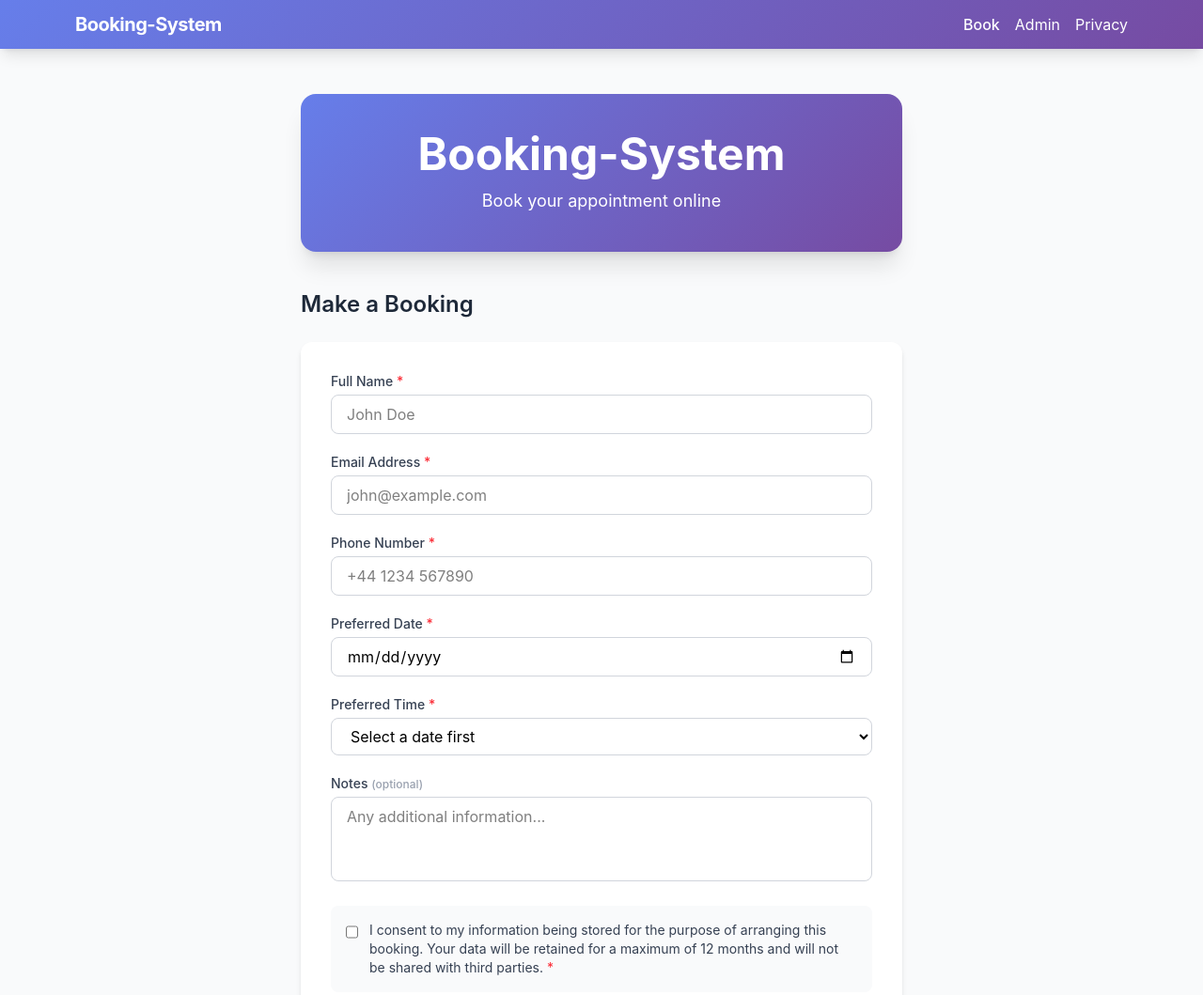
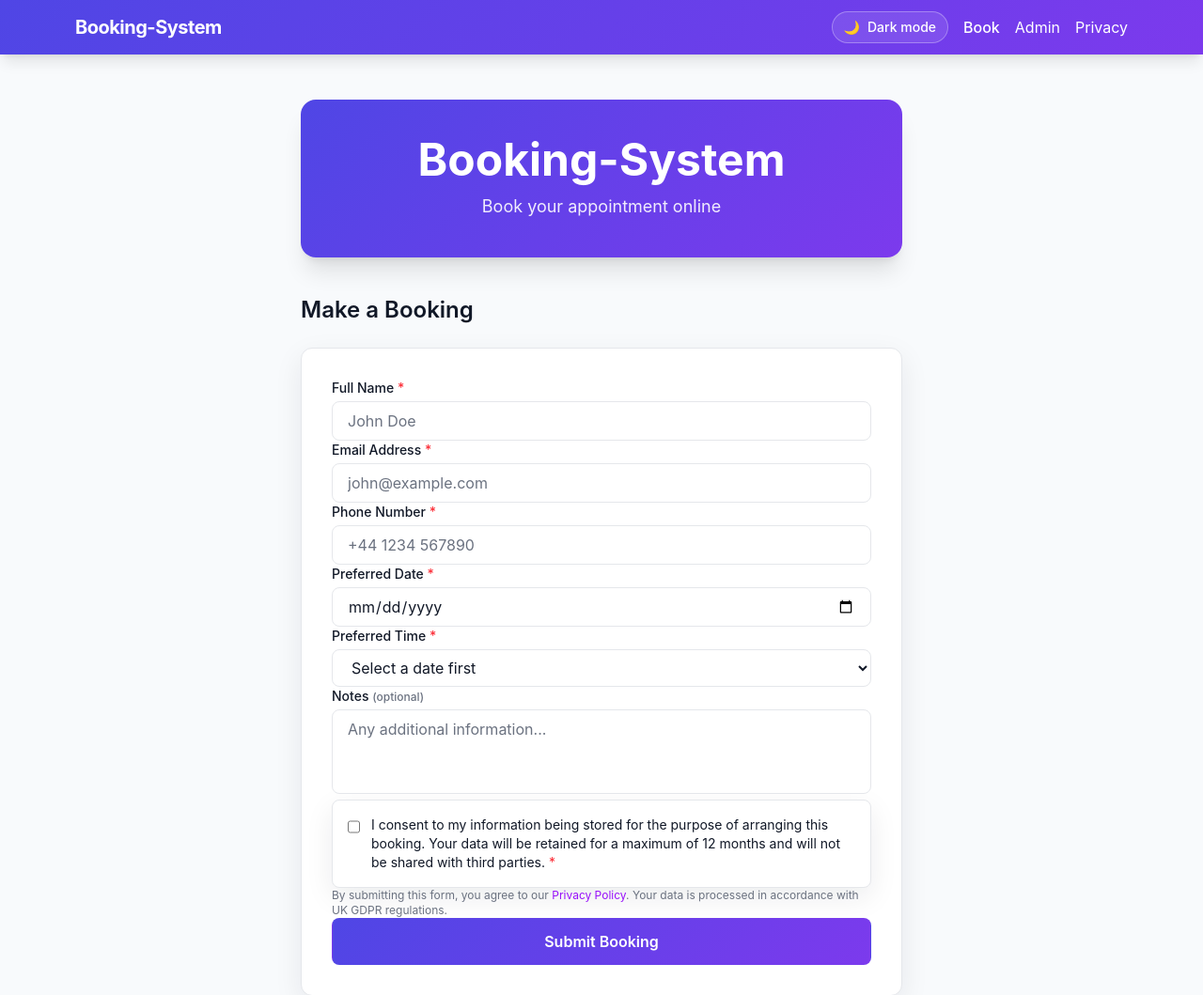
Before and after one commit to Tezeroth/Booking-System, a website: page public/index.html in a window 1280 px wide. Shown: the top 1059 px of the page at 94% size. Drawn offline with Linux system fonts and the light colour scheme.

Commit message:
Implement CSS-variable dark mode with FOUC-safe bootstrap

```diff
--- a/public/index.html
+++ b/public/index.html
@@ -6,40 +6,41 @@
     <meta name="description" content="Book your appointment online">
     <meta http-equiv="Content-Security-Policy" content="default-src 'self'; script-src 'self' https://apis.google.com https://www.gstatic.com 'unsafe-inline'; style-src 'self' https://fonts.googleapis.com 'unsafe-inline'; font-src https://fonts.gstatic.com; connect-src 'self' https://firestore.googleapis.com https://identitytoolkit.googleapis.com https://securetoken.googleapis.com https://www.googleapis.com https://www.gstatic.com https://*.firebaseio.com;">
     <title>Booking-System</title>
+    <script>
+        (function () {
+            const storageKey = 'theme';
+            const root = document.documentElement;
+            try {
+                const savedTheme = localStorage.getItem(storageKey);
+                const systemPrefersDark = window.matchMedia('(prefers-color-scheme: dark)').matches;
+                const isDark = savedTheme ? savedTheme === 'dark' : systemPrefersDark;
+                root.classList.toggle('dark', isDark);
+                root.style.colorScheme = isDark ? 'dark' : 'light';
+            } catch (error) {
+                root.classList.remove('dark');
+            }
+        })();
+    </script>
     <link rel="stylesheet" href="css/style.css">
     <link rel="preconnect" href="https://fonts.googleapis.com">
     <link href="https://fonts.googleapis.com/css2?family=Inter:wght@300;400;500;600;700&display=swap" rel="stylesheet">
-    <style>
-        body { font-family: 'Inter', sans-serif; }
-        .gradient-bg {
-            background: linear-gradient(135deg, #667eea 0%, #764ba2 100%);
-        }
-        .skip-link {
-            position: absolute;
-            top: -40px;
-            left: 0;
-            background: #000;
-            color: #fff;
-            padding: 8px;
-            z-index: 100;
-        }
-        .skip-link:focus {
-            top: 0;
-        }
-    </style>
 </head>
-<body class="bg-gray-50 min-h-screen">
+<body class="theme-app min-h-screen">
     <!-- Skip to content link for accessibility -->
     <a href="#main-content" class="skip-link focus:top-0">Skip to main content</a>
 
     <!-- Navigation -->
-    <nav class="gradient-bg text-white shadow-lg" role="navigation" aria-label="Main navigation">
-        <div class="max-w-6xl mx-auto px-4 py-3 flex justify-between items-center">
-            <a href="/" class="text-xl font-bold tracking-tight" aria-label="Booking-System Home">Booking-System</a>
-            <div class="flex gap-4">
-                <a href="/" class="hover:underline font-medium" aria-current="page">Book</a>
-                <a href="admin.html" class="hover:underline">Admin</a>
-                <a href="privacy.html" class="hover:underline">Privacy</a>
+    <nav class="gradient-bg shadow-lg" role="navigation" aria-label="Main navigation">
+        <div class="max-w-6xl mx-auto flex items-center justify-between px-4 py-3">
+            <a href="/" class="text-xl font-bold tracking-tight text-white" aria-label="Booking-System Home">Booking-System</a>
+            <div class="flex items-center gap-3 sm:gap-4">
+                <button id="themeToggle" type="button" class="inline-flex items-center gap-2 rounded-full border border-white/30 bg-white/10 px-3 py-1.5 text-sm font-medium text-white transition hover:bg-white/20 focus:outline-none focus:ring-2 focus:ring-white/70" aria-pressed="false">
+                    <span class="theme-toggle-icon" aria-hidden="true">🌙</span>
+                    <span class="theme-toggle-label">Dark mode</span>
+                </button>
+                <a href="/" class="font-medium text-white hover:underline" aria-current="page">Book</a>
+                <a href="admin.html" class="text-white hover:underline">Admin</a>
+                <a href="privacy.html" class="text-white hover:underline">Privacy</a>
             </div>
         </div>
     </nav>
@@ -51,49 +52,49 @@
     <main id="main-content" class="max-w-2xl mx-auto px-4 py-8">
         <!-- Hero Section -->
         <section class="text-center mb-10" aria-label="Booking system header">
-            <div class="gradient-bg rounded-2xl p-10 shadow-xl mb-8">
-                <h1 class="text-4xl md:text-5xl font-bold text-white mb-3">Booking-System</h1>
-                <p class="text-lg text-white text-opacity-90">Book your appointment online</p>
+            <div class="gradient-bg mb-8 rounded-2xl p-10 shadow-xl">
+                <h1 class="mb-3 text-4xl font-bold text-white md:text-5xl">Booking-System</h1>
+                <p class="text-lg text-white/90">Book your appointment online</p>
             </div>
         </section>
 
         <!-- Booking Form -->
         <section aria-labelledby="booking-form-heading">
-            <h2 id="booking-form-heading" class="text-2xl font-semibold text-gray-800 mb-6">Make a Booking</h2>
+            <h2 id="booking-form-heading" class="theme-text mb-6 text-2xl font-semibold">Make a Booking</h2>
 
-            <form id="booking-form" class="bg-white rounded-xl shadow-md p-6 md:p-8 space-y-5" novalidate aria-label="Booking form">
+            <form id="booking-form" class="theme-panel rounded-xl p-6 shadow-md md:p-8" novalidate aria-label="Booking form">
                 <!-- Name -->
                 <div>
-                    <label for="booking-name" class="block text-sm font-medium text-gray-700 mb-1">Full Name <span class="text-red-500" aria-hidden="true">*</span></label>
-                    <input type="text" id="booking-name" name="name" required maxlength="100" class="w-full px-4 py-2 border border-gray-300 rounded-lg focus:ring-2 focus:ring-purple-400 focus:border-transparent outline-none transition" placeholder="John Doe" aria-describedby="error-name" aria-required="true">
+                    <label for="booking-name" class="theme-text mb-1 block text-sm font-medium">Full Name <span class="text-red-500" aria-hidden="true">*</span></label>
+                    <input type="text" id="booking-name" name="name" required maxlength="100" class="theme-input w-full rounded-lg px-4 py-2 outline-none transition focus:border-transparent focus:ring-2 focus:ring-purple-400" placeholder="John Doe" aria-describedby="error-name" aria-required="true">
                     <p id="error-name" class="error-message hidden text-red-600 text-sm mt-1" role="alert"></p>
                 </div>
 
                 <!-- Email -->
                 <div>
-                    <label for="booking-email" class="block text-sm font-medium text-gray-700 mb-1">Email Address <span class="text-red-500" aria-hidden="true">*</span></label>
-                    <input type="email" id="booking-email" name="email" required maxlength="254" class="w-full px-4 py-2 border border-gray-300 rounded-lg focus:ring-2 focus:ring-purple-400 focus:border-transparent outline-none transition" placeholder="john@example.com" aria-describedby="error-email" aria-required="true">
+                    <label for="booking-email" class="theme-text mb-1 block text-sm font-medium">Email Address <span class="text-red-500" aria-hidden="true">*</span></label>
+                    <input type="email" id="booking-email" name="email" required maxlength="254" class="theme-input w-full rounded-lg px-4 py-2 outline-none transition focus:border-transparent focus:ring-2 focus:ring-purple-400" placeholder="john@example.com" aria-describedby="error-email" aria-required="true">
                     <p id="error-email" class="error-message hidden text-red-600 text-sm mt-1" role="alert"></p>
                 </div>
 
                 <!-- Phone -->
                 <div>
-                    <label for="booking-phone" class="block text-sm font-medium text-gray-700 mb-1">Phone Number <span class="text-red-500" aria-hidden="true">*</span></label>
-                    <input type="tel" id="booking-phone" name="phone" required maxlength="20" class="w-full px-4 py-2 border border-gray-300 rounded-lg focus:ring-2 focus:ring-purple-400 focus:border-transparent outline-none transition" placeholder="+44 1234 567890" aria-describedby="error-phone" aria-required="true">
+                    <label for="booking-phone" class="theme-text mb-1 block text-sm font-medium">Phone Number <span class="text-red-500" aria-hidden="true">*</span></label>
+                    <input type="tel" id="booking-phone" name="phone" required maxlength="20" class="theme-input w-full rounded-lg px-4 py-2 outline-none transition focus:border-transparent focus:ring-2 focus:ring-purple-400" placeholder="+44 1234 567890" aria-describedby="error-phone" aria-required="true">
                     <p id="error-phone" class="error-message hidden text-red-600 text-sm mt-1" role="alert"></p>
                 </div>
 
                 <!-- Date -->
                 <div>
-                    <label for="booking-date" class="block text-sm font-medium text-gray-700 mb-1">Preferred Date <span class="text-red-500" aria-hidden="true">*</span></label>
-                    <input type="date" id="booking-date" name="date" required class="w-full px-4 py-2 border border-gray-300 rounded-lg focus:ring-2 focus:ring-purple-400 focus:border-transparent outline-none transition" aria-describedby="error-date" aria-required="true">
+                    <label for="booking-date" class="theme-text mb-1 block text-sm font-medium">Preferred Date <span class="text-red-500" aria-hidden="true">*</span></label>
+                    <input type="date" id="booking-date" name="date" required class="theme-input w-full rounded-lg px-4 py-2 outline-none transition focus:border-transparent focus:ring-2 focus:ring-purple-400" aria-describedby="error-date" aria-required="true">
                     <p id="error-date" class="error-message hidden text-red-600 text-sm mt-1" role="alert"></p>
                 </div>
 
                 <!-- Time -->
                 <div>
-                    <label for="booking-time" class="block text-sm font-medium text-gray-700 mb-1">Preferred Time <span class="text-red-500" aria-hidden="true">*</span></label>
-                    <select id="booking-time" name="time" required class="w-full px-4 py-2 border border-gray-300 rounded-lg focus:ring-2 focus:ring-purple-400 focus:border-transparent outline-none transition bg-white" aria-describedby="error-time" aria-required="true">
+                    <label for="booking-time" class="theme-text mb-1 block text-sm font-medium">Preferred Time <span class="text-red-500" aria-hidden="true">*</span></label>
+                    <select id="booking-time" name="time" required class="theme-input w-full rounded-lg bg-transparent px-4 py-2 outline-none transition focus:border-transparent focus:ring-2 focus:ring-purple-400" aria-describedby="error-time" aria-required="true">
                         <option value="">Select a date first</option>
                     </select>
                     <p id="error-time" class="error-message hidden text-red-600 text-sm mt-1" role="alert"></p>
@@ -101,16 +102,16 @@
 
                 <!-- Notes -->
                 <div>
-                    <label for="booking-notes" class="block text-sm font-medium text-gray-700 mb-1">Notes <span class="text-gray-400 text-xs">(optional)</span></label>
-                    <textarea id="booking-notes" name="notes" maxlength="500" rows="3" class="w-full px-4 py-2 border border-gray-300 rounded-lg focus:ring-2 focus:ring-purple-400 focus:border-transparent outline-none transition resize-none" placeholder="Any additional information..." aria-describedby="error-notes"></textarea>
+                    <label for="booking-notes" class="theme-text mb-1 block text-sm font-medium">Notes <span class="theme-muted text-xs">(optional)</span></label>
+                    <textarea id="booking-notes" name="notes" maxlength="500" rows="3" class="theme-input w-full resize-none rounded-lg px-4 py-2 outline-none transition focus:border-transparent focus:ring-2 focus:ring-purple-400" placeholder="Any additional information..." aria-describedby="error-notes"></textarea>
                     <p id="error-notes" class="error-message hidden text-red-600 text-sm mt-1" role="alert"></p>
                 </div>
 
                 <!-- Consent Checkbox -->
-                <div class="bg-gray-50 rounded-lg p-4">
+                <div class="theme-surface rounded-lg p-4">
                     <div class="flex items-start gap-3">
                         <input type="checkbox" id="booking-consent" name="consent" required class="mt-1 h-4 w-4 text-purple-600 focus:ring-purple-500 border-gray-300 rounded" aria-describedby="error-consent" aria-required="true">
-                        <label for="booking-consent" class="text-sm text-gray-700">
+                        <label for="booking-consent" class="theme-text text-sm">
                             I consent to my information being stored for the purpose of arranging this booking.
                             Your data will be retained for a maximum of 12 months and will not be shared with third parties.
                             <span class="text-red-500" aria-hidden="true">*</span>
@@ -120,28 +121,28 @@
                 </div>
 
                 <!-- Privacy notice -->
-                <p class="text-xs text-gray-500">
+                <p class="theme-muted text-xs">
                     By submitting this form, you agree to our
                     <a href="privacy.html" class="text-purple-600 hover:underline">Privacy Policy</a>.
                     Your data is processed in accordance with UK GDPR regulations.
                 </p>
 
                 <!-- Submit -->
-                <button type="submit" class="w-full gradient-bg text-white font-semibold py-3 px-6 rounded-lg hover:opacity-90 focus:outline-none focus:ring-2 focus:ring-purple-400 focus:ring-offset-2 transition transform active:scale-[0.98]">
+                <button type="submit" class="theme-button w-full rounded-lg px-6 py-3 font-semibold transition focus:outline-none focus:ring-2 focus:ring-purple-400 focus:ring-offset-2 active:scale-[0.98]">
                     Submit Booking
                 </button>
 
                 <!-- Loading indicator -->
                 <div id="booking-loading" class="hidden text-center py-4" role="status">
                     <div class="inline-block animate-spin rounded-full h-8 w-8 border-4 border-purple-600 border-t-transparent"></div>
-                    <p class="text-gray-600 mt-2">Submitting your booking...</p>
+                    <p class="theme-muted mt-2">Submitting your booking...</p>
                 </div>
             </form>
         </section>
     </main>
 
     <!-- Footer -->
-    <footer class="gradient-bg text-white mt-12 py-6" role="contentinfo">
+    <footer class="gradient-bg mt-12 py-6" role="contentinfo">
         <div class="max-w-6xl mx-auto px-4 text-center">
             <p>&copy; 2026 Booking-System. All rights reserved.</p>
         </div>
@@ -150,7 +151,11 @@
     <!-- Scripts -->
     <script type="module">
         import { initBookingForm } from './js/booking.js';
-        document.addEventListener('DOMContentLoaded', initBookingForm);
+        import { initThemeToggle } from './js/theme.js';
+        document.addEventListener('DOMContentLoaded', () => {
+            initThemeToggle();
+            initBookingForm();
+        });
     </script>
 </body>
 </html>
--- /dev/null
+++ b/public/js/theme.js
@@ -0,0 +1,65 @@
+const THEME_STORAGE_KEY = 'theme';
+let isThemeInitialized = false;
+
+function getStoredTheme() {
+  try {
+    return localStorage.getItem(THEME_STORAGE_KEY);
+  } catch {
+    return null;
+  }
+}
+
+function getSystemTheme() {
+  return window.matchMedia('(prefers-color-scheme: dark)').matches ? 'dark' : 'light';
+}
+
+export function applyTheme(theme) {
+  const root = document.documentElement;
+  const isDark = theme === 'dark';
+  root.classList.toggle('dark', isDark);
+  root.style.colorScheme = isDark ? 'dark' : 'light';
+
+  const toggle = document.getElementById('themeToggle') || document.getElementById('theme-toggle');
+  if (toggle) {
+    const icon = toggle.querySelector('.theme-toggle-icon');
+    const label = toggle.querySelector('.theme-toggle-label');
+    toggle.setAttribute('aria-pressed', String(isDark));
+    toggle.setAttribute('aria-label', isDark ? 'Switch to light mode' : 'Switch to dark mode');
+    if (icon) icon.textContent = isDark ? '☀️' : '🌙';
+    if (label) label.textContent = isDark ? 'Light mode' : 'Dark mode';
+  }
+
+  try {
+    localStorage.setItem(THEME_STORAGE_KEY, theme);
+  } catch {
+    // ignore storage errors
+  }
+}
+
+export function toggleTheme() {
+  const nextTheme = document.documentElement.classList.contains('dark') ? 'light' : 'dark';
+  applyTheme(nextTheme);
+}
+
+export function initThemeToggle() {
+  if (isThemeInitialized) {
+    return;
+  }
+
+  isThemeInitialized = true;
+
+  const storedTheme = getStoredTheme();
+  const theme = storedTheme === 'dark' || storedTheme === 'light' ? storedTheme : getSystemTheme();
+  applyTheme(theme);
+
+  const toggle = document.getElementById('themeToggle') || document.getElementById('theme-toggle');
+  if (toggle) {
+    toggle.addEventListener('click', toggleTheme);
+  }
+}
+
+if (document.readyState === 'loading') {
+  document.addEventListener('DOMContentLoaded', initThemeToggle, { once: true });
+} else {
+  initThemeToggle();
+}
--- a/src/css/style.css
+++ b/src/css/style.css
@@ -1,18 +1,31 @@
 @import "tailwindcss";
 
 /**
- * Custom Styles — Booking-System
- * ==============================
- * Extends Tailwind CSS with minimal custom styles.
- * Brand colours and gradient are defined here for easy reuse.
+ * Theme variables and global styles.
  */
+:root {
+    --bg: #f8fafc;
+    --text: #111827;
+    --card: #ffffff;
+    --border: #e5e7eb;
+    --muted: #6b7280;
+    --accent: #4f46e5;
+    --accent-strong: #4338ca;
+    --accent-gradient: linear-gradient(135deg, #4f46e5 0%, #7c3aed 100%);
+    --shadow: rgba(15, 23, 42, 0.08);
+    --font-family: 'Inter', sans-serif;
+}
 
-:root {
-    --brand-primary: #667eea;
-    --brand-secondary: #764ba2;
-    --brand-gradient: linear-gradient(135deg, var(--brand-primary) 0%, var(--brand-secondary) 100%);
-    --brand-text: #ffffff;
-    --font-family: 'Inter', sans-serif;
+html.dark {
+    --bg: #0f172a;
+    --text: #f8fafc;
+    --card: #111827;
+    --border: #334155;
+    --muted: #94a3b8;
+    --accent: #818cf8;
+    --accent-strong: #6366f1;
+    --accent-gradient: linear-gradient(135deg, #818cf8 0%, #a78bfa 100%);
+    --shadow: rgba(2, 6, 23, 0.35);
 }
 
 html {
@@ -21,17 +34,64 @@ html {
 
 body {
     font-family: var(--font-family);
+    background: var(--bg);
+    color: var(--text);
+    transition: background-color 0.2s ease, color 0.2s ease;
 }
 
-:focus-visible {
-    outline: 2px solid var(--brand-primary);
-    outline-offset: 2px;
-    border-radius: 4px;
+.theme-app {
+    background: var(--bg);
+    color: var(--text);
 }
 
-.error-message {
-    font-size: 0.875rem;
-    line-height: 1.25rem;
+.theme-panel,
+.theme-card,
+.theme-surface {
+    background: var(--card);
+    color: var(--text);
+    border: 1px solid var(--border);
+    box-shadow: 0 10px 30px var(--shadow);
+}
+
+.theme-input {
+    background: var(--card);
+    color: var(--text);
+    border: 1px solid var(--border);
+}
+
+.theme-input::placeholder {
+    color: var(--muted);
+}
+
+.theme-text {
+    color: var(--text);
+}
+
+.theme-muted {
+    color: var(--muted);
+}
+
+.theme-link {
+    color: var(--text);
+}
+
+.theme-link:hover {
+    color: var(--accent);
+}
+
+.theme-button {
+    background: var(--accent-gradient);
+    color: #ffffff;
+    border: 1px solid transparent;
+}
+
+.theme-button:hover {
+    opacity: 0.92;
+}
+
+.gradient-bg {
+    background: var(--accent-gradient);
+    color: #ffffff;
 }
 
 .skip-link {
@@ -40,13 +100,24 @@ body {
     left: 0;
     z-index: 100;
     padding: 8px 16px;
-    background: #000;
-    color: #fff;
+    background: var(--text);
+    color: var(--bg);
     text-decoration: none;
 }
 
 .skip-link:focus {
     top: 0;
+}
+
+:focus-visible {
+    outline: 2px solid var(--accent);
+    outline-offset: 2px;
+    border-radius: 4px;
+}
+
+.error-message {
+    font-size: 0.875rem;
+    line-height: 1.25rem;
 }
 
 @keyframes spin {
@@ -67,7 +138,7 @@ body {
 
 @media print {
     .gradient-bg {
-        background: #667eea !important;
+        background: var(--accent-gradient) !important;
         -webkit-print-color-adjust: exact;
         print-color-adjust: exact;
     }
--- /dev/null
+++ b/src/js/theme.js
@@ -0,0 +1,65 @@
+const THEME_STORAGE_KEY = 'theme';
+let isThemeInitialized = false;
+
+function getStoredTheme() {
+  try {
+    return localStorage.getItem(THEME_STORAGE_KEY);
+  } catch {
+    return null;
+  }
+}
+
+function getSystemTheme() {
+  return window.matchMedia('(prefers-color-scheme: dark)').matches ? 'dark' : 'light';
+}
+
+export function applyTheme(theme) {
+  const root = document.documentElement;
+  const isDark = theme === 'dark';
+  root.classList.toggle('dark', isDark);
+  root.style.colorScheme = isDark ? 'dark' : 'light';
+
+  const toggle = document.getElementById('themeToggle') || document.getElementById('theme-toggle');
+  if (toggle) {
+    const icon = toggle.querySelector('.theme-toggle-icon');
+    const label = toggle.querySelector('.theme-toggle-label');
+    toggle.setAttribute('aria-pressed', String(isDark));
+    toggle.setAttribute('aria-label', isDark ? 'Switch to light mode' : 'Switch to dark mode');
+    if (icon) icon.textContent = isDark ? '☀️' : '🌙';
+    if (label) label.textContent = isDark ? 'Light mode' : 'Dark mode';
+  }
+
+  try {
+    localStorage.setItem(THEME_STORAGE_KEY, theme);
+  } catch {
+    // ignore storage errors
+  }
+}
+
+export function toggleTheme() {
+  const nextTheme = document.documentElement.classList.contains('dark') ? 'light' : 'dark';
+  applyTheme(nextTheme);
+}
+
+export function initThemeToggle() {
+  if (isThemeInitialized) {
+    return;
+  }
+
+  isThemeInitialized = true;
+
+  const storedTheme = getStoredTheme();
+  const theme = storedTheme === 'dark' || storedTheme === 'light' ? storedTheme : getSystemTheme();
+  applyTheme(theme);
+
+  const toggle = document.getElementById('themeToggle') || document.getElementById('theme-toggle');
+  if (toggle) {
+    toggle.addEventListener('click', toggleTheme);
+  }
+}
+
+if (document.readyState === 'loading') {
+  document.addEventListener('DOMContentLoaded', initThemeToggle, { once: true });
+} else {
+  initThemeToggle();
+}
```
Also changed, not shown: public/admin.html (+48 -47 lines), public/privacy.html (+31 -18 lines), public/css/style.css.
